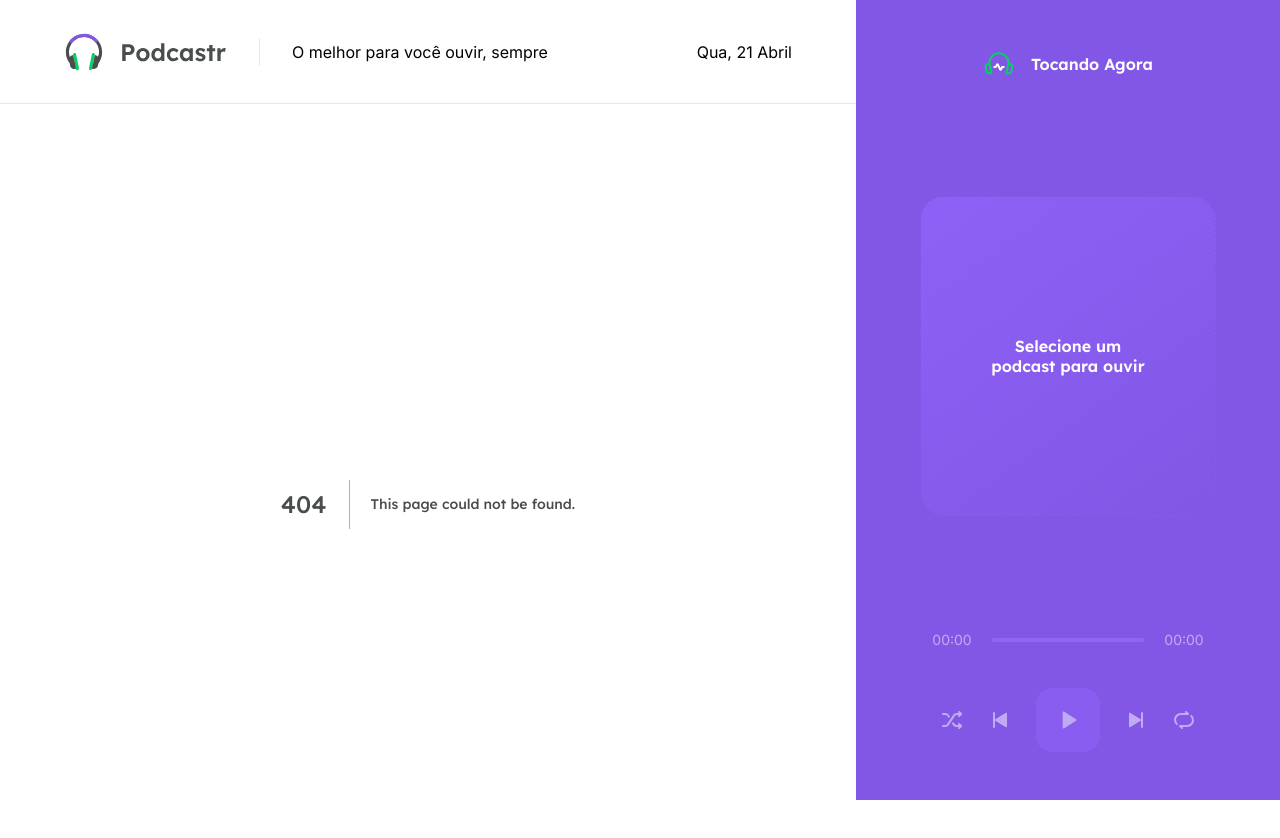
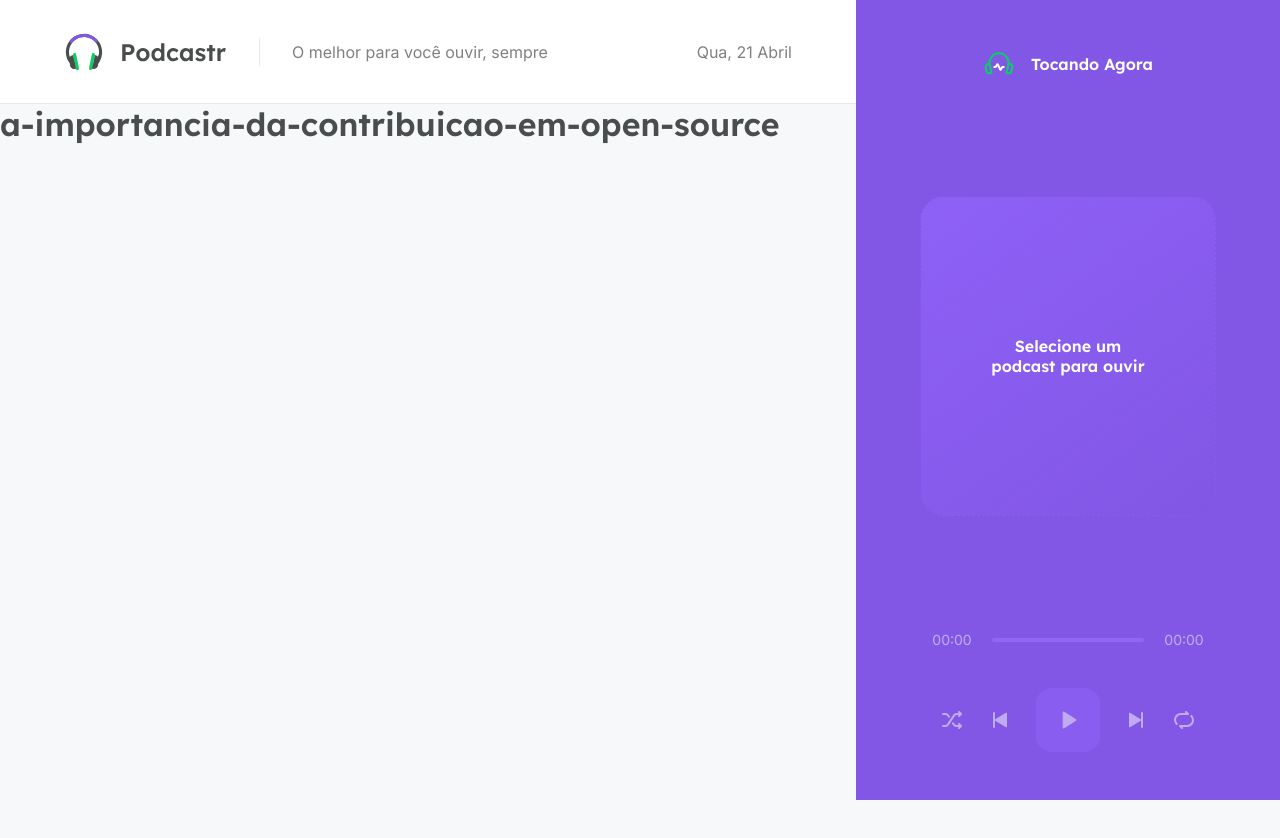
Before and after one commit to AlphaLawless/podcastrnext-NLW-5, a Next.js app: page /episodes/a-importancia-da-contribuicao-em-open-source in a window 1280 px wide. Before the commit this address had no page. Shown: the top 838 px of the page. After the commit the page ends 800 px from the top, so only its background shows below. Built offline with nearby package versions, Linux system fonts and the light colour scheme.

Commit message:
Create slug

```diff
--- /dev/null
+++ b/src/pages/episodes/[slug].tsx
@@ -0,0 +1,9 @@
+import { useRouter } from 'next/router'
+
+export default function Episode() {
+  const router = useRouter()
+
+  return (
+    <h1>{router.query.slug}</h1>
+  )
+}
```
